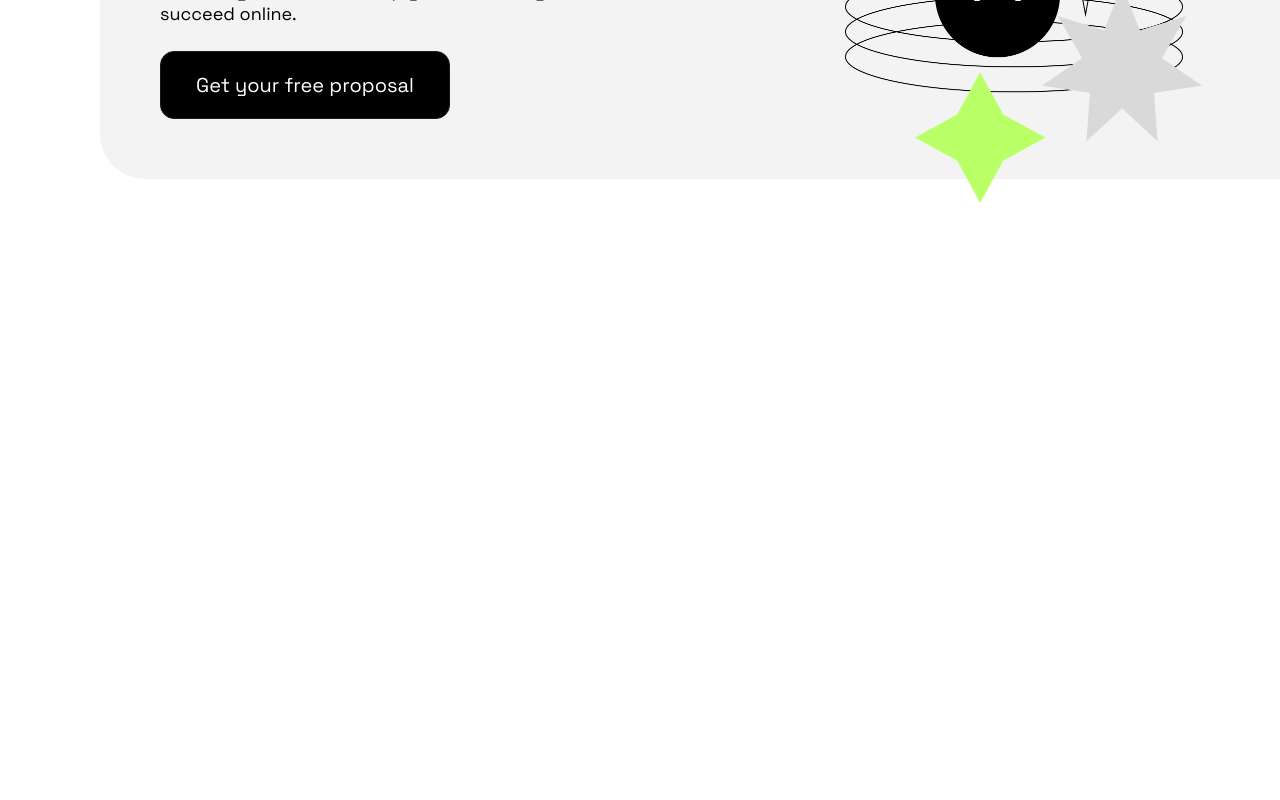
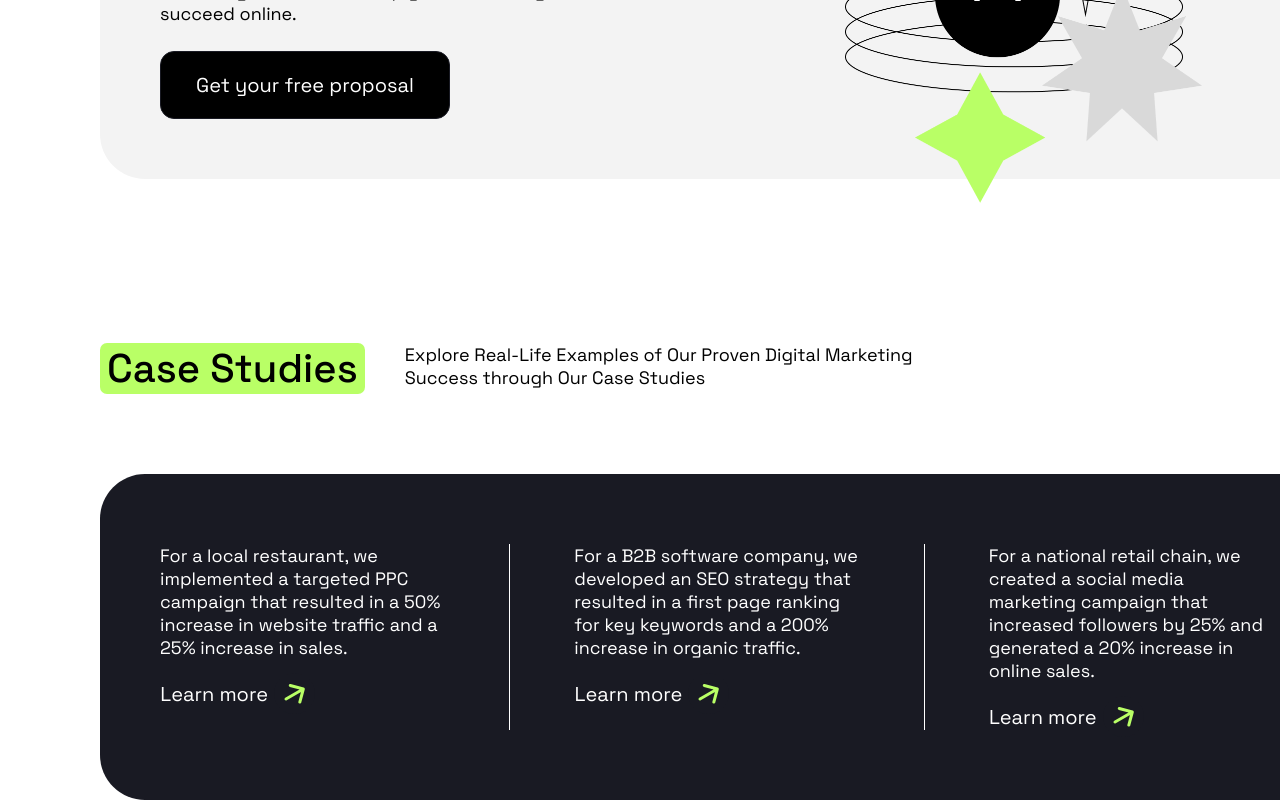
Before and after one commit to aniamarkh/notes-on-houseplants, a Vue app: page / in a window 1280 px wide. Shown: the part 3454-4254 px from the top of the page. Before the commit the page ends 3657 px from the top, so only its background shows below. Built offline with nearby package versions, Linux system fonts and the light colour scheme.

Commit message:
feat: add case studies section

```diff
--- a/src/App.vue
+++ b/src/App.vue
@@ -2,10 +2,12 @@
 import Header from './components/pageLayout/HeaderComponent.vue';
 import HeroSection from './components/pageLayout/HeroSection.vue';
 import ServicesSection from './components/pageLayout/ServicesSection.vue';
+import CaseStudiesSection from './components/pageLayout/CaseStudiesSection.vue';
 </script>
 
 <template>
   <Header />
   <HeroSection />
   <ServicesSection />
+  <CaseStudiesSection />
 </template>
--- /dev/null
+++ b/src/components/CaseStudiesCard.vue
@@ -0,0 +1,34 @@
+<script setup>
+import LinkComponent from './LinkComponent.vue';
+</script>
+
+<template>
+  <div class="case-card">
+    <p class="case-card__text"><slot></slot></p>
+    <LinkComponent icon="src/assets/services-cards/link-icon-black.svg" />
+  </div>
+</template>
+
+<style scoped lang="scss">
+@import '../style.scss';
+.case-card {
+  width: 300px;
+  @include flex-column;
+
+  &__text {
+    font-weight: 400;
+    font-size: 18px;
+    line-height: 23px;
+
+    color: $bg-color;
+  }
+}
+
+.link {
+  margin-top: 14px;
+  flex-direction: row-reverse;
+  color: $bg-color;
+  gap: 6px;
+  width: 155px;
+}
+</style>
--- /dev/null
+++ b/src/components/pageLayout/CaseStudiesSection.vue
@@ -0,0 +1,51 @@
+<script setup>
+import SectionTitle from '../SectionTitle.vue';
+import CaseStudiesCard from '../CaseStudiesCard.vue';
+</script>
+
+<template>
+  <section class="case-studies">
+    <SectionTitle
+      heading="Case Studies"
+      subheading="Explore Real-Life Examples of Our Proven Digital Marketing Success through Our Case Studies"
+    />
+    <div class="case-studies__cards">
+      <CaseStudiesCard>
+        For a local restaurant, we implemented a targeted PPC campaign that resulted in a 50%
+        increase in website traffic and a 25% increase in sales.
+      </CaseStudiesCard>
+      <div class="case-studies__line"></div>
+      <CaseStudiesCard>
+        For a B2B software company, we developed an SEO strategy that resulted in a first page
+        ranking for key keywords and a 200% increase in organic traffic.
+      </CaseStudiesCard>
+      <div class="case-studies__line"></div>
+      <CaseStudiesCard>
+        For a national retail chain, we created a social media marketing campaign that increased
+        followers by 25% and generated a 20% increase in online sales.
+      </CaseStudiesCard>
+    </div>
+  </section>
+</template>
+
+<style scoped lang="scss">
+@import '../../style.scss';
+
+.case-studies__cards {
+  @include flex-row;
+  align-items: flex-start;
+  gap: 64px;
+  padding: 70px 60px;
+  width: 1234px;
+  height: 326px;
+  background: $dark;
+  border-radius: 45px;
+  margin-top: 80px;
+}
+
+.case-studies__line {
+  width: 1px;
+  height: 186px;
+  background: $bg-color;
+}
+</style>
--- a/src/components/pageLayout/ServicesSection.vue
+++ b/src/components/pageLayout/ServicesSection.vue
@@ -6,7 +6,7 @@ import cardsData from '../../data/servicesCards';
 </script>
 
 <template>
-  <section class="services-section">
+  <section class="services">
     <SectionTitle
       heading="Services"
       subheading="At our digital marketing agency, we offer a range of services to help businesses grow and succeed online. These services include:"
@@ -52,7 +52,7 @@ import cardsData from '../../data/servicesCards';
 }
 
 .services__proposal-card {
-  margin-top: 124px;
+  margin: 124px 0 24px 0;
   @include flex-row;
   align-items: center;
   padding: 0px 60px;
```
